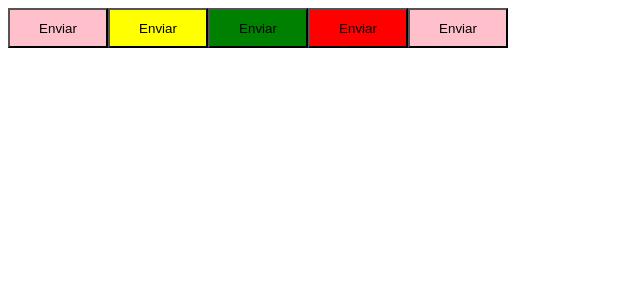
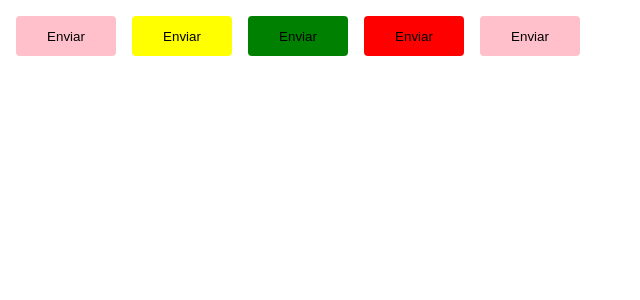
Before and after one commit to Balula12/Pomodoro-Ignite, a React (Vite) app: page / in a window 1280 px wide. Shown: the top 300 px of the page, without its empty margins (0-640 px from the left). Built offline with nearby package versions, Linux system fonts and the light colour scheme.

Commit message:
feat: styled components

```diff
--- a/src/components/Button.styles.ts
+++ b/src/components/Button.styles.ts
@@ -17,6 +17,9 @@
 export const ButtonContainer = styled.button<ButtonContainerProps>`
     width: 100px;
     height: 40px;
+    border-radius: 4px;
+    border: 0;
+    margin: 8px;
 
     ${props =>css`background-color: ${buttonVariants[props.variant]}`}
 `
--- /dev/null
+++ b/src/styles/themes/default.ts
@@ -0,0 +1,5 @@
+export const defaultTheme = {
+    primary: 'purple',
+    secondary: 'orange',
+
+}
```
Also changed, not shown: src/App.tsx (+6 -2 lines).
